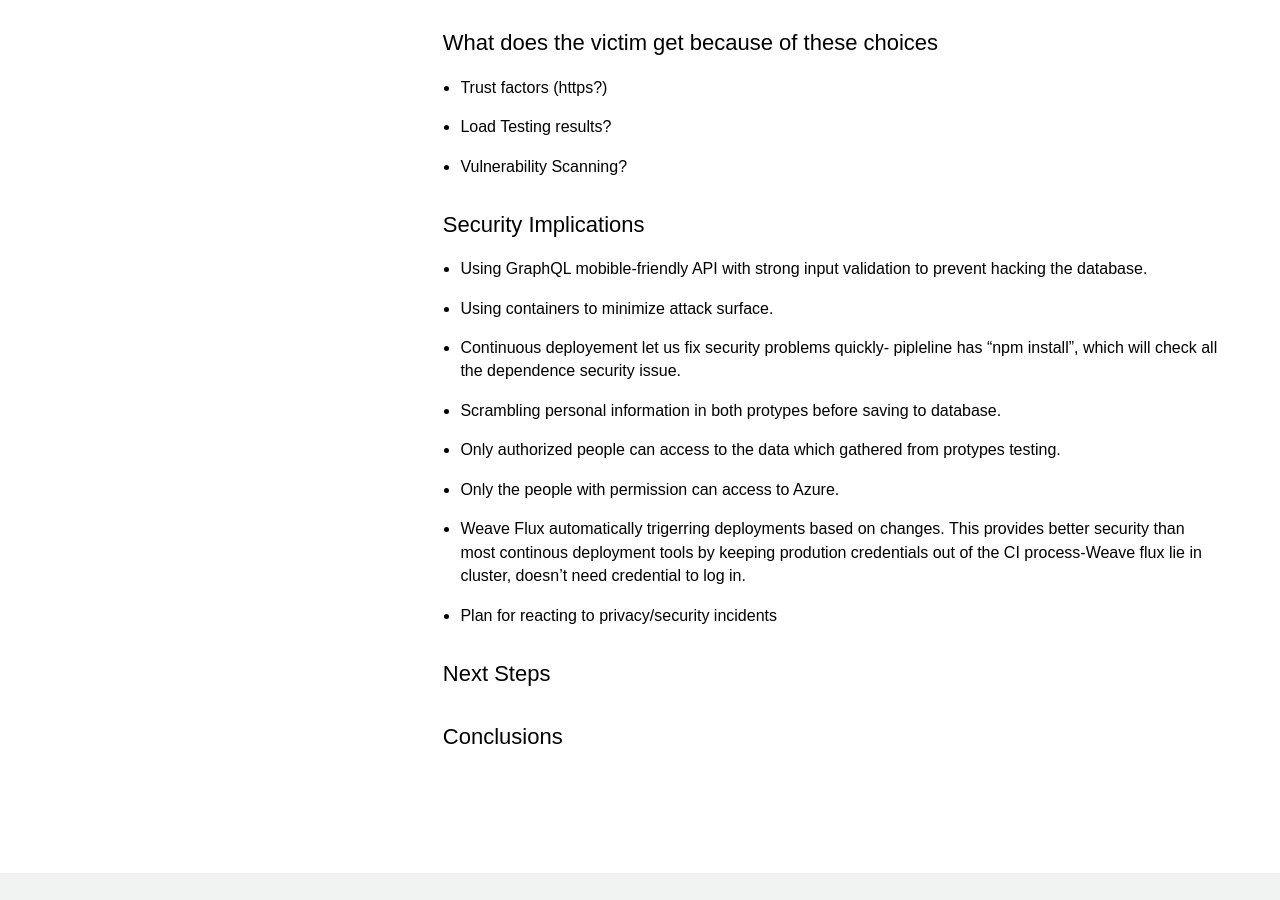
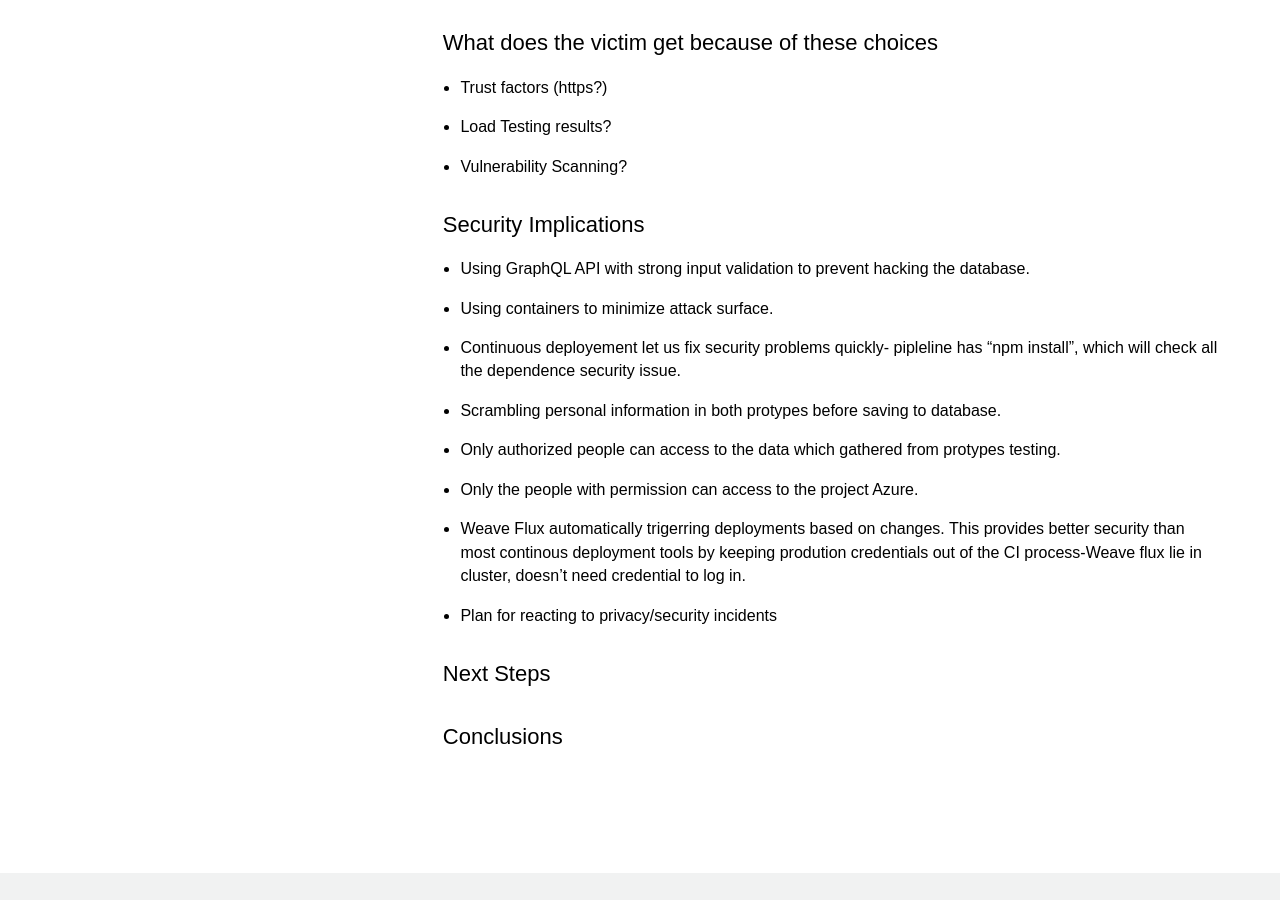
Before and after one commit to cds-snc/rcmp-report-a-cybercrime-alpha-documentation, a Jekyll site: the page built from _pages/en/technical-platform.md, in a window 1280 px wide and 900 px high, scrolled down 2215 px. Built offline with Jekyll 4.4.1, drawn with Linux system fonts in a browser that asks for light colours.

Commit message:
reedit the world

```diff
--- a/_pages/en/technical-platform.md
+++ b/_pages/en/technical-platform.md
@@ -86,12 +86,12 @@ More detailed Azure DevOps Pipeline doc: [Azure Pipeline](../assets/docs/azure-p
 
 ## Security Implications
 
-- Using GraphQL mobible-friendly API with strong input validation to prevent hacking the database.
+- Using GraphQL API with strong input validation to prevent hacking the database.
 - Using containers to minimize attack surface.
 - Continuous deployement let us fix security problems quickly- pipleline has "npm install",  which will check all the dependence security issue.
 - Scrambling personal information in both protypes before saving to database.
 - Only authorized people can access to the data which gathered from protypes testing.
-- Only the people with permission can access to Azure.
+- Only the people with permission can access to the project Azure.
 - Weave Flux automatically trigerring deployments based on changes. This provides better security than most continous deployment tools by keeping prodution credentials out of the CI process-Weave flux lie in cluster, doesn't need credential to log in.
 - Plan for reacting to privacy/security incidents
 
```
